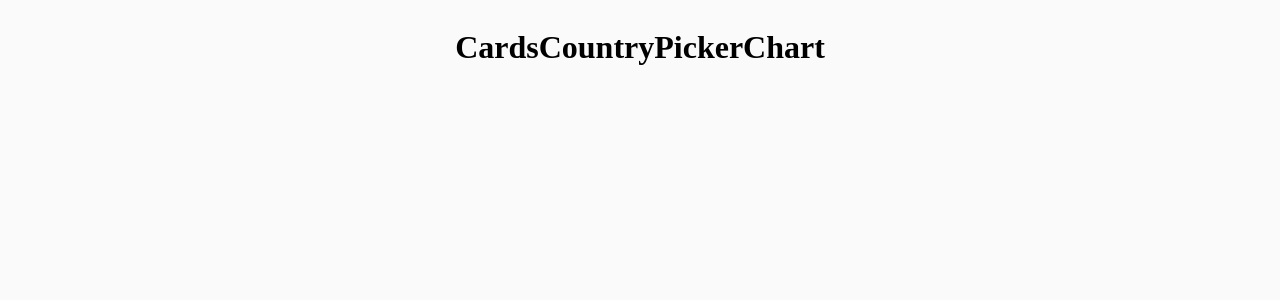
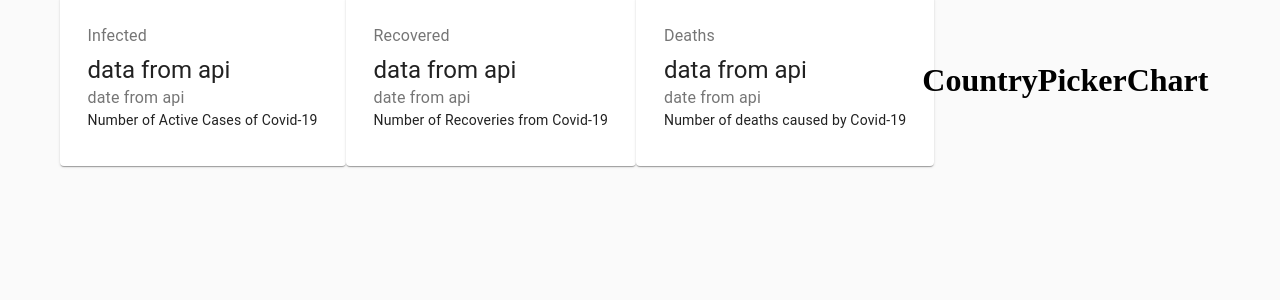
Before and after one commit to liviaw/covid_tracker, a React (Create React App) app: page / in a window 1280 px wide. Shown: the top 300 px of the page. Built offline with nearby package versions, Linux system fonts and the light colour scheme; no server answers.

Commit message:
set up cards

```diff
--- a/package.json
+++ b/package.json
@@ -3,6 +3,7 @@
   "version": "0.1.0",
   "private": true,
   "dependencies": {
+    "@material-ui/core": "^4.10.2",
     "@testing-library/jest-dom": "^4.2.4",
     "@testing-library/react": "^9.5.0",
     "@testing-library/user-event": "^7.2.1",
--- a/src/App.js
+++ b/src/App.js
@@ -1,13 +1,29 @@
 import React from 'react';
 import { Cards, Chart, CountryPicker } from './components';
 import styles from './App.module.css';
+// this will directly look to the index file, so its the same as putting ./api/index.js
+// you just never need to specify index files
+import { fetchData } from './api';
 
 class App extends React.Component {
+    state = {
+        data: {},
+    }
+
+    async componentDidMount() {
+        const fetchedData = await fetchData();
+        this.setState({data: fetchedData});
+
+    }
     render() {
-
+        // {} is called object destructuring. It’s a JavaScript expression that allows us to extract data from arrays, objects, maps and sets"
+        // https://hacks.mozilla.org/2015/05/es6-in-depth-destructuring/
+        const { data } = this.state;
         return (
             <div className={styles.container}>
-                <Cards/>
+               <Cards data = {data}/>
+               {/* if we didnt delcare const {data } = this.state;, then we have to do below: */}
+               {/* <Cards data = {this.state.data}/> */}
                 <CountryPicker/>
                 <Chart/>
             </div>
--- a/src/api/index.js
+++ b/src/api/index.js
@@ -6,10 +6,20 @@
 
 // async function deals with promises
 // same way with .then
-const fetchData = async () => {
+export const fetchData = async () => {
     try {
-        const response = await axios.get(url);
-        return response;
+        //const response = await axios.get(url);
+
+        const {data} = await axios.get(url);
+
+        const modifiedData = {
+            confirmed: data.confirmed,
+            recovered: data.recovered,
+            deaths: data.deaths,
+            lastUpdate: data.lastUpdate,
+        }
+        //response.data
+        return modifiedData;
     }
 
     catch (error) {
@@ -17,3 +27,5 @@
 
     }
 }
+// export { default as fetchData } from '.';
+// export default fetchData;
--- a/src/components/Cards/Cards.jsx
+++ b/src/components/Cards/Cards.jsx
@@ -1,9 +1,46 @@
 import React from 'react';
+import { Card, CardContent, Typography, Grid } from '@material-ui/core';
 
-const Cards = () => {
+import styles from './Cards.module.css';
+
+const Cards = (props) => {
+    console.log(props);
 
     return (
-        <h1> Cards </h1>
+        <div className = {styles.container} >
+            {/* grid is like a type of container */}
+            <Grid container spacing={3} justify="center">
+                <Grid item component={Card}>
+                    <CardContent>
+                        {/* this is for text, so it's like <p> <h1> etc */}
+                        <Typography color="textSecondary" gutterBottom>Infected</Typography>
+                        <Typography variant="h5"> data from api</Typography>
+                        <Typography color="textSecondary"> date from api</Typography>
+                        <Typography variant="body2"> Number of Active Cases of Covid-19</Typography>
+                    </CardContent>
+                </Grid>
+
+                <Grid item component={Card}>
+                    <CardContent>
+                        {/* this is for text, so it's like <p> <h1> etc */}
+                        <Typography color="textSecondary" gutterBottom>Recovered</Typography>
+                        <Typography variant="h5"> data from api</Typography>
+                        <Typography color="textSecondary"> date from api</Typography>
+                        <Typography variant="body2"> Number of Recoveries from Covid-19</Typography>
+                    </CardContent>
+                </Grid>
+
+                <Grid item component={Card}>
+                    <CardContent>
+                        {/* this is for text, so it's like <p> <h1> etc */}
+                        <Typography color="textSecondary" gutterBottom>Deaths</Typography>
+                        <Typography variant="h5"> data from api</Typography>
+                        <Typography color="textSecondary"> date from api</Typography>
+                        <Typography variant="body2"> Number of deaths caused by Covid-19</Typography>
+                    </CardContent>
+                </Grid>
+            </Grid>
+        </div>
     )
 
 }
```
Also changed, not shown: 1 other file (tests, documents, lock files or other folders).
